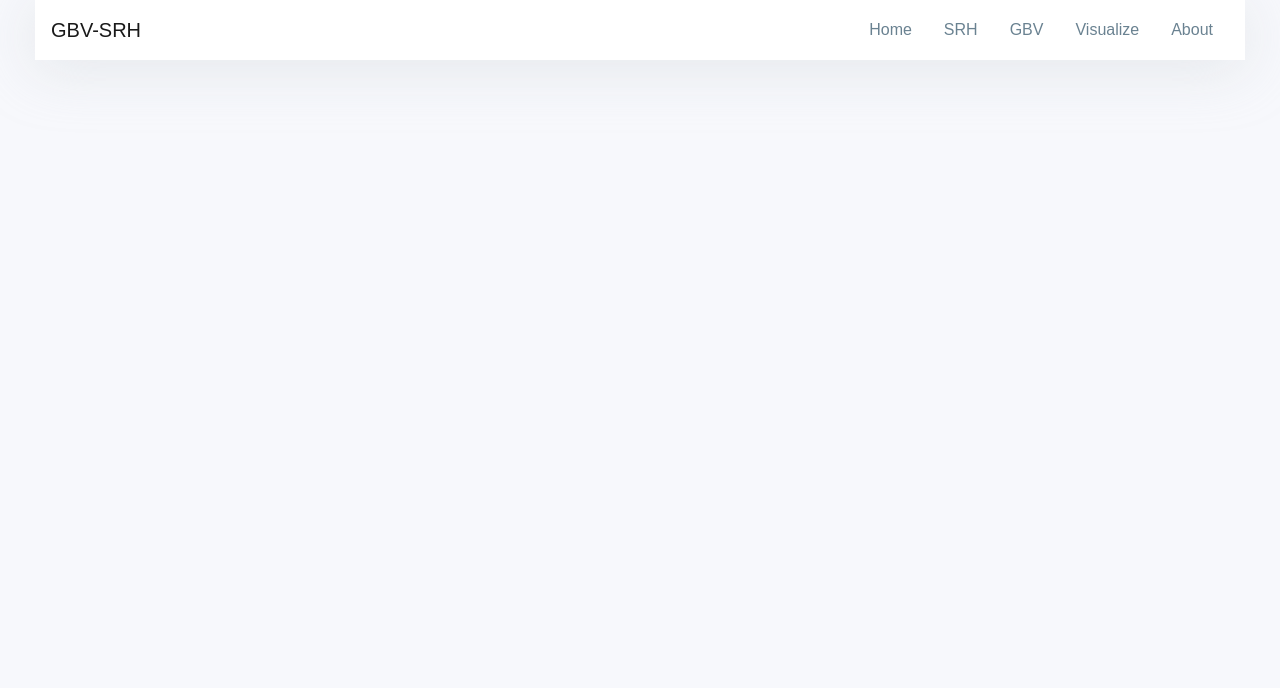
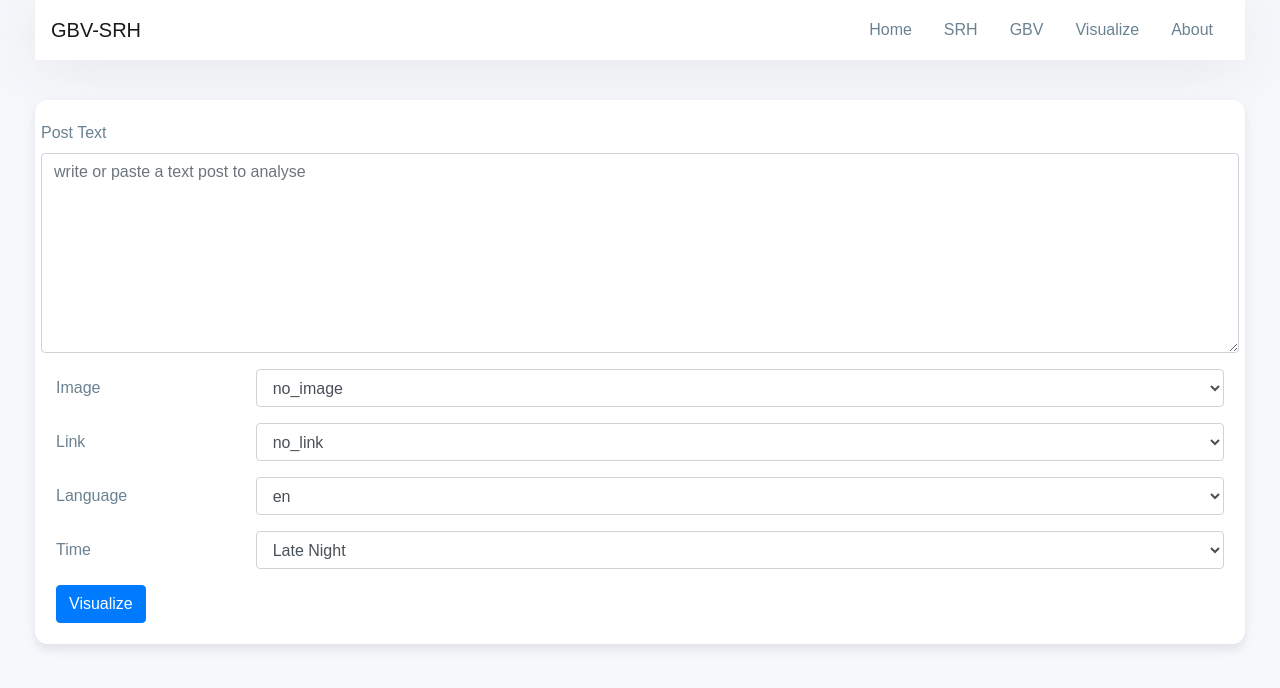
Before and after one commit to yonycherkos/SRH-GBV, a React (Create React App) app: page /visualize in a window 1280 px wide. Shown: the top 688 px of the page. Built offline with nearby package versions, Linux system fonts and the light colour scheme.

Commit message:
fix react-router error

```diff
--- a/src/App.js
+++ b/src/App.js
@@ -18,7 +18,7 @@ class App extends Component {
           <Route exact path="http://srh-flask.herokuapp.com/api/home" render={(props) => <Home {...props} />} />
           <Route exact path="http://srh-flask.herokuapp.com/api/SRH" render={(props) => <SRH {...props} />} />
 		      <Route exact path="http://srh-flask.herokuapp.com/api/GBV" render={(props) => <GBV {...props} />} />
-          <Route exact path="http://srh-flask.herokuapp.com/api/visualize" render={(props) => <Visualize {...props} />}/>
+          <Route exact path="/visualize" render={(props) => <Visualize {...props} />}/>
           <Route exact path="/about" render={(props) => <About {...props} />} />
         </Switch>
       </div>
--- a/src/pages/Visualize.js
+++ b/src/pages/Visualize.js
@@ -29,7 +29,7 @@ export default class Home extends Component {
   }
 
   async loadData() {
-    const response = await fetch("/post", {
+    const response = await fetch("http://srh-flask.herokuapp.com/api/post", {
       method: "POST",
       headers: { "Content-Type": "application/json" },
       body: JSON.stringify({
```
